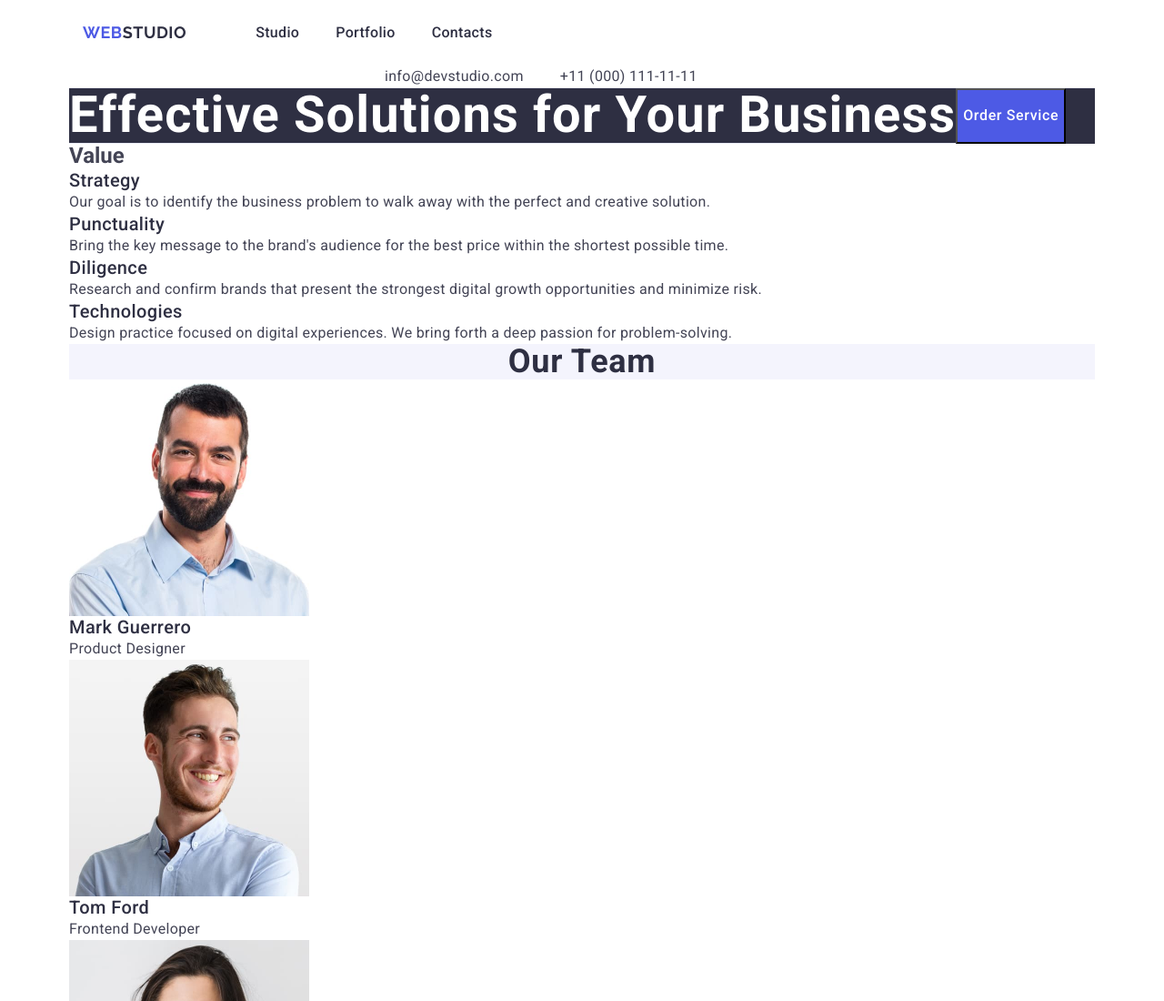
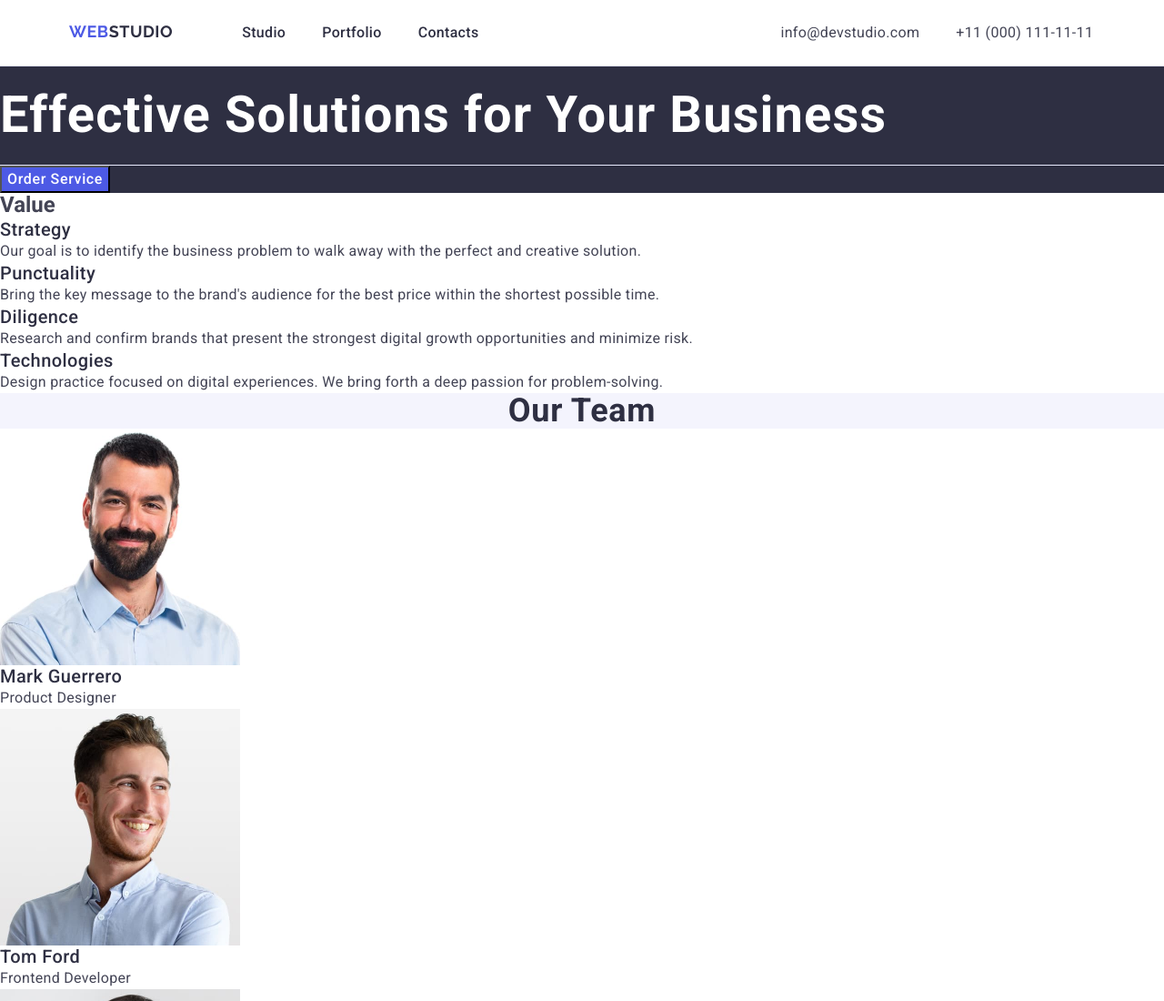
Before and after one commit to Katelynou/goit-markup-hw-03, a plain HTML site: page index.html in a window 1280 px wide. Shown: the top 1100 px of the page at 91% size. Drawn offline with nearby package versions, Linux system fonts and the light colour scheme.

Commit message:
change 1

```diff
--- a/css/styles.css
+++ b/css/styles.css
@@ -30,15 +30,18 @@ img {
     display: block;
 }
 
-.container {
-    max-width: 1440px;
+.header-1 {
+    display: flex;
+}
+.header-1.container {
+    width: 1158px;
     padding-left: 15px;
     padding-right: 15px;
     margin-left: 156px;
     margin-right: 156px;
-    width: 1158px;
     margin: 0 auto;
 }
+
 
 
 .page-logo {
@@ -53,9 +56,6 @@ img {
     margin-right: 76px;
 
 }
-.header {
-    display: flex;
-}
 
 .page-logo-accent-first {
     color: #2E2F42;
@@ -63,13 +63,12 @@ img {
 
 .page-nav {
     display: flex;
-    align-items: center;
+
 }
 
 .nav-links {
     display: flex;
     gap: 40px;
-    padding: 24px 0;
 }
 
 .page-address {
@@ -80,6 +79,7 @@ img {
 
 .page-header {
     display: flex;
+    padding: 24px 0;
     border-bottom: 1px solid #e7e9fc;
 }
 
@@ -90,7 +90,7 @@ img {
     font-weight: 500;
     line-height: 1.5;
     letter-spacing: 0.02em;
-
+    padding: 24px 0;
 }
 
 .nav-links .nav-links-main:hover,
--- a/index.html
+++ b/index.html
@@ -20,7 +20,7 @@
   <body>
     <div class="container">
       <header class="page-header">
-        <div class="container" class="header">
+        <div class="header-1 container">
           <nav class="page-nav">
             <a class="page-logo" href="./index.html"
               >Web<span class="page-logo-accent-first">Studio</span></a
```
Also changed, not shown: 1 other file.
